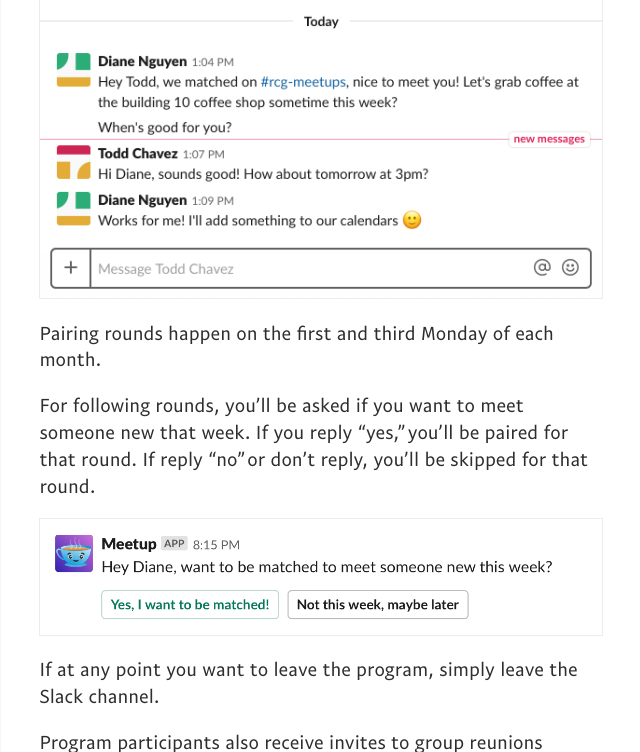
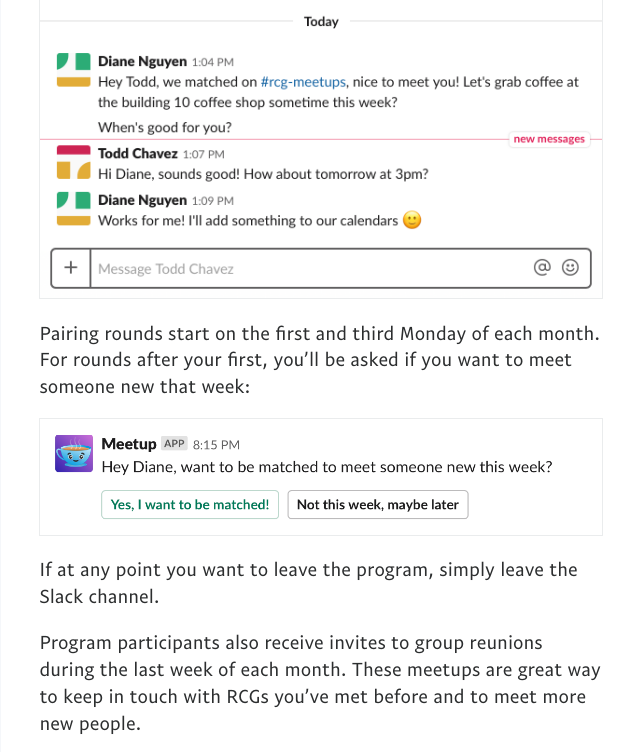
Before and after one commit to liddiard/slack-meetups, a Django app: page /rcg-meetups/ in a window 1280 px wide. Shown: the part 1369-2121 px from the top of the page, without its empty margins (319-959 px from the left). Run offline with Django 3.2, Linux system fonts and the light colour scheme; parts of the project's set-up code (start-up, migrations or seed data) failed here and were passed over.

Commit message:
change rcg meetups title and desc, simplify wording

```diff
--- a/matcher/templates/rcg_meetups.html
+++ b/matcher/templates/rcg_meetups.html
@@ -3,10 +3,10 @@
 <!DOCTYPE html>
 <html lang="en">
     <head>
-        <title>RCG Meetups</title>
+        <title>RCG Meetups: Make new friends and grow your network at PayPal.</title>
         <meta charset="utf-8" />
         <meta name="viewport" content="width=device-width, initial-scale=1.0" />
-        <meta name="description" content="Get to know RCGs across the company." />
+        <meta name="description" content="RCG Meetups is an unofficial RCG program to help you get to know other recent college grads through casual 1:1 meetups." />
         <link rel="stylesheet" href="{% static 'styles/rcg.css' %}" />
     </head>
     <body>
@@ -28,8 +28,7 @@
             <p>After joining the Slack channel, you’ll receive a message at the start of the next pairing round asking for an introduction. Once you introduce yourself, you’ll receive your first pairing:</p>
             <img src="{% static 'images/first_interaction.png' %}" alt="First interaction with RCG Meetups bot – welcome, introduction, and match" class="inline" />
             <img src="{% static 'images/message_match.png' %}" alt="Messaging the person you matched with" class="inline" />
-            <p>Pairing rounds happen on the first and third Monday of each month.</p>
-            <p>For following rounds, you’ll be asked if you want to meet someone new that week. If you reply “yes,” you’ll be paired for that round. If reply “no” or don’t reply, you’ll be skipped for that round.</p>
+            <p>Pairing rounds start on the first and third Monday of each month. For rounds after your first, you’ll be asked if you want to meet someone new that week:</p>
             <img src="{% static 'images/ask_availability.png' %}" alt="RCG Meetups bot asking if you want to participat in the next round" class="inline" style="padding: 0.5em" />
             <p>If at any point you want to leave the program, simply leave the Slack channel.</p>
             <p>Program participants also receive invites to group reunions during the last week of each month. These meetups are great way to keep in touch with RCGs you’ve met before and to meet more new people.</p>
```
